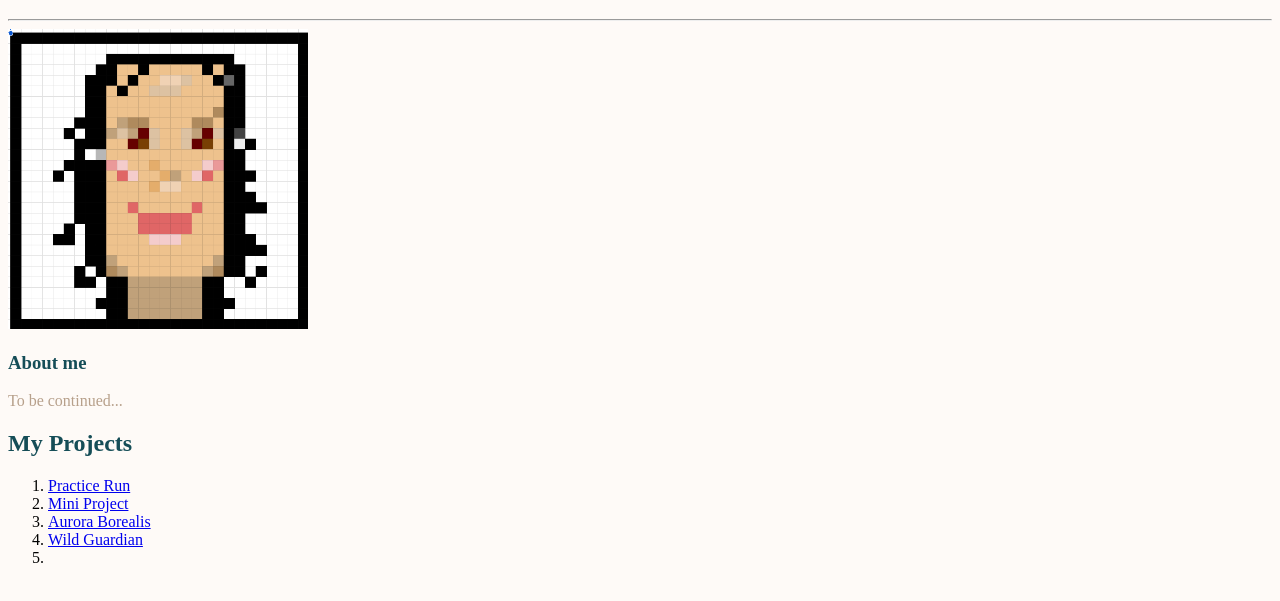
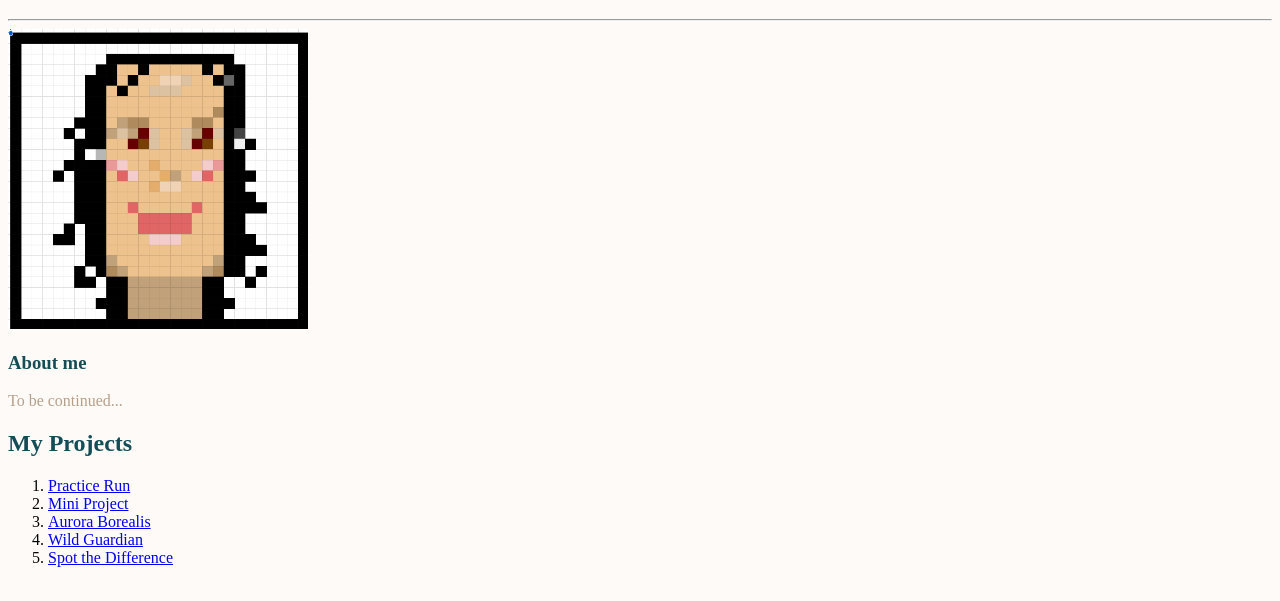
Before and after one commit to rmnjot23/sampleRepository, a plain HTML site: page index.html in a window 1280 px wide. Shown: the part 61-662 px from the top of the page. Drawn offline with Linux system fonts and the light colour scheme.

Commit message:
compile 1

```diff
--- a/index.html
+++ b/index.html
@@ -22,7 +22,7 @@
     <li> <a href="project1.html"> Mini Project </a><br></li>
     <li> <a href="lab1.html"> Aurora Borealis</a><br></li>
     <li> <a href="new.html"> Wild Guardian</a></li>
-    <li> <a href="game.html> Spot the Difference</a></li>
+    <li> <a href="game.html"> Spot the Difference</a></li>
    </ol>
 
 
```
